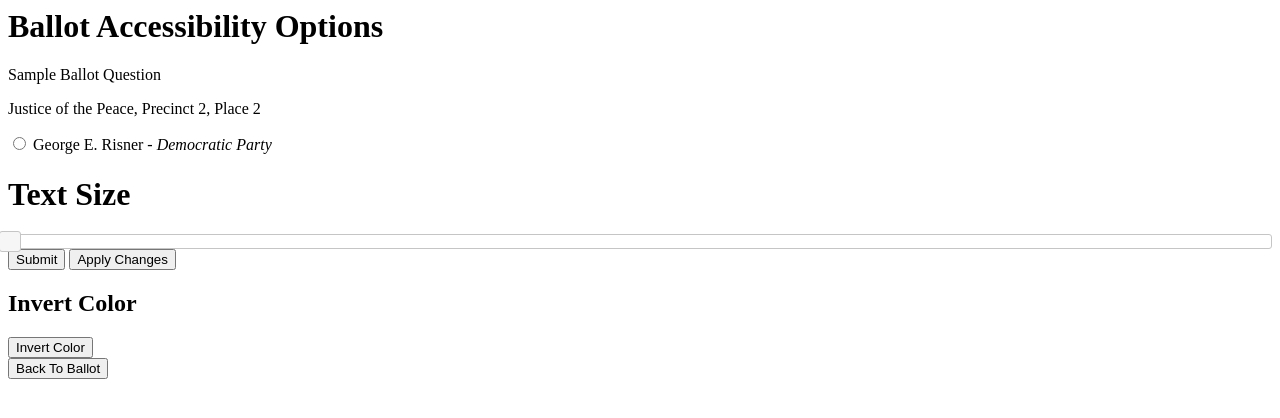
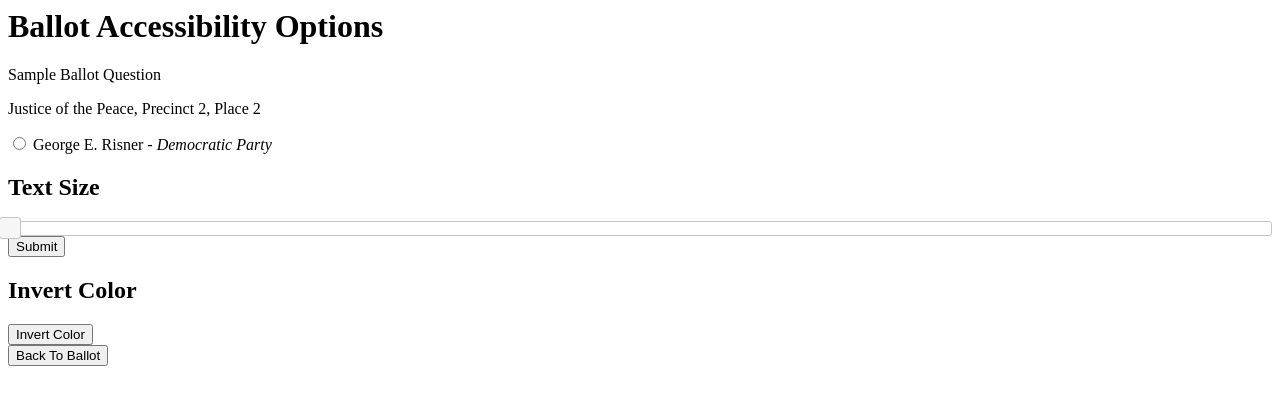
Before and after one commit to jdcheng/lvvs, a Django app: page /polls/options/ in a window 1280 px wide. Shown: the top 418 px of the page. Run offline with Django 3.2, Linux system fonts and the light colour scheme; some libraries are stand-ins or nearby versions.

Commit message:
adding sliders

```diff
--- a/polls/templates/polls/options.html
+++ b/polls/templates/polls/options.html
@@ -85,6 +85,8 @@ if (sessionStorage.getItem('color') === null){
     $size = $("#sizeSlider").slider("values", 0);
     $("#size").val($size);
     sessionStorage.setItem('size', $size);
+    $("h1").animate({"font-size":$size + "px"});
+    $("label").animate({"font-size":$size + "px"})
   }
 
   </script>
@@ -95,11 +97,12 @@ if (sessionStorage.getItem('color') === null){
   <p>Sample Ballot Question</p>
     <p> Justice of the Peace, Precinct 2, Place 2</p>
         <input type="radio" /> George E. Risner - <i>Democratic Party</i></input>
-  <h1> Text Size </h1>
+  <h2> Text Size </h2>
 <div id="sizeSlider"></div>
 <input id="size" type="submit" />
-<input id = "apply" type="submit" value="Apply Changes" />
-  </div>
+<!-- <input id = "apply" type="submit" value="Apply Changes" /> -->
+
+
 
   <h2> Invert Color</h2>
   <button id="invert" type="button">Invert Color</button>
```
